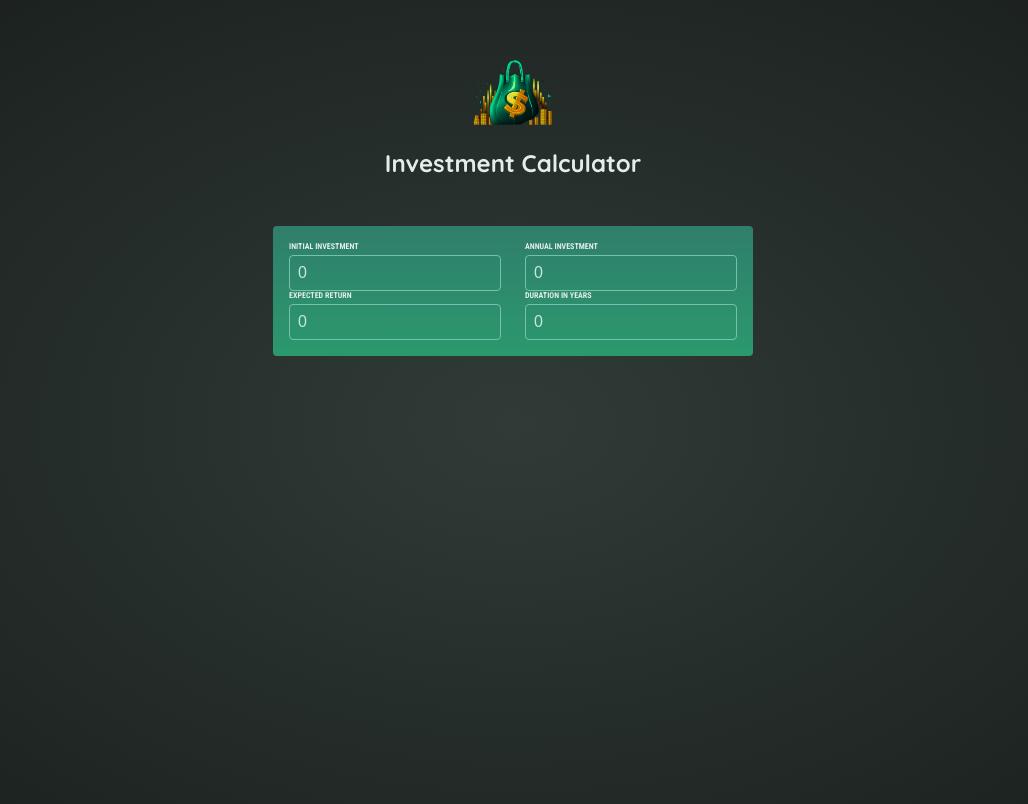
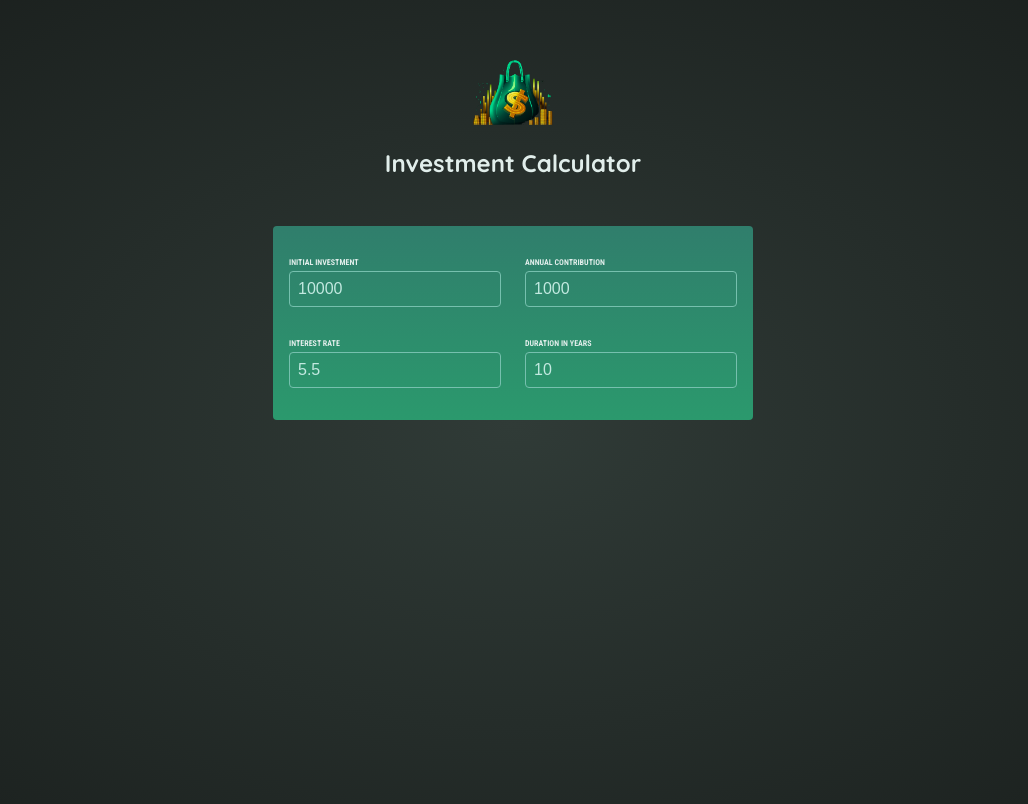
Before and after one commit to frasermclean/investment-calculator, a React (Vite) app: page / in a window 1280 px wide. Shown: the top 804 px of the page, without its empty margins (127-1155 px from the left). Built offline with nearby package versions, Linux system fonts and the light colour scheme.

Commit message:
Refactor user input

```diff
--- a/src/App.jsx
+++ b/src/App.jsx
@@ -1,20 +1,11 @@
 import Header from './components/Header.jsx'
-import Input from './components/Input.jsx'
+import UserInput from './components/UserInput.jsx'
 
 export default function App () {
   return (
     <>
       <Header/>
-      <section id="user-input">
-        <div className="input-group">
-          <Input label={'Initial investment'} id="initial-investment"/>
-          <Input label={'Annual investment'} id="annual-investment"/>
-        </div>
-        <div className="input-group">
-          <Input label={'Expected return'} id="expected-return"/>
-          <Input label={'Duration in years'} id="duration-years" />
-        </div>
-      </section>
+      <UserInput/>
     </>
   )
 }
--- a/src/components/Input.jsx
+++ /dev/null
@@ -1,16 +0,0 @@
-import { useState } from 'react'
-
-export default function Input ({ label, type = 'number', ...props }) {
-  const [value, setValue] = useState(type === 'number' ? 0 : '')
-
-  function handleChange (event) {
-    setValue(event.target.value)
-  }
-
-  return (
-    <div>
-      <label htmlFor={props.id}>{label}</label>
-      <input type={type} value={value} onChange={handleChange} {...props}></input>
-    </div>
-  )
-}
--- /dev/null
+++ b/src/components/UserInput.jsx
@@ -0,0 +1,50 @@
+import { useState } from 'react'
+
+export default function UserInput () {
+  const [values, setValues] = useState({
+    initialInvestment: 10000,
+    annualContribution: 1000,
+    interestRate: 5.5,
+    durationYears: 10
+  })
+
+  function handleChange (key, value) {
+    setValues((previousValues) => ({
+      ...previousValues,
+      [key]: parseFloat(value)
+    }))
+  }
+
+  return (
+    <section id="user-input">
+      <div className="input-group">
+        <p>
+          <label>Initial investment</label>
+          <input type="number" required
+                 value={values.initialInvestment}
+                 onChange={(event) => handleChange('initialInvestment', event.target.value)}></input>
+        </p>
+        <p>
+          <label>Annual contribution</label>
+          <input type="number" required
+                 value={values.annualContribution}
+                 onChange={(event) => handleChange('annualContribution', event.target.value)}></input>
+        </p>
+      </div>
+      <div className="input-group">
+        <p>
+          <label>Interest rate</label>
+          <input type="number" required
+                 value={values.interestRate}
+                 onChange={(event) => handleChange('interestRate', event.target.value)}></input>
+        </p>
+        <p>
+          <label>Duration in years</label>
+          <input type="number" required
+                 value={values.durationYears}
+                 onChange={(event) => handleChange('durationYears', event.target.value)}></input>
+        </p>
+      </div>
+    </section>
+  )
+}
```
